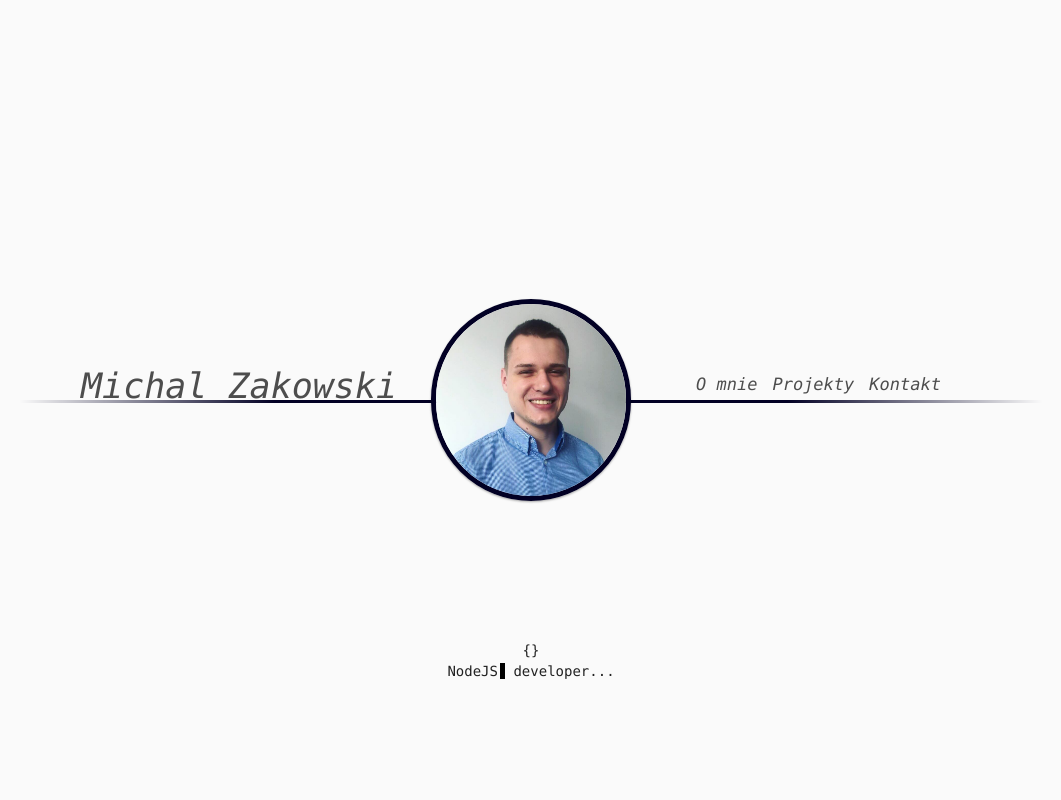
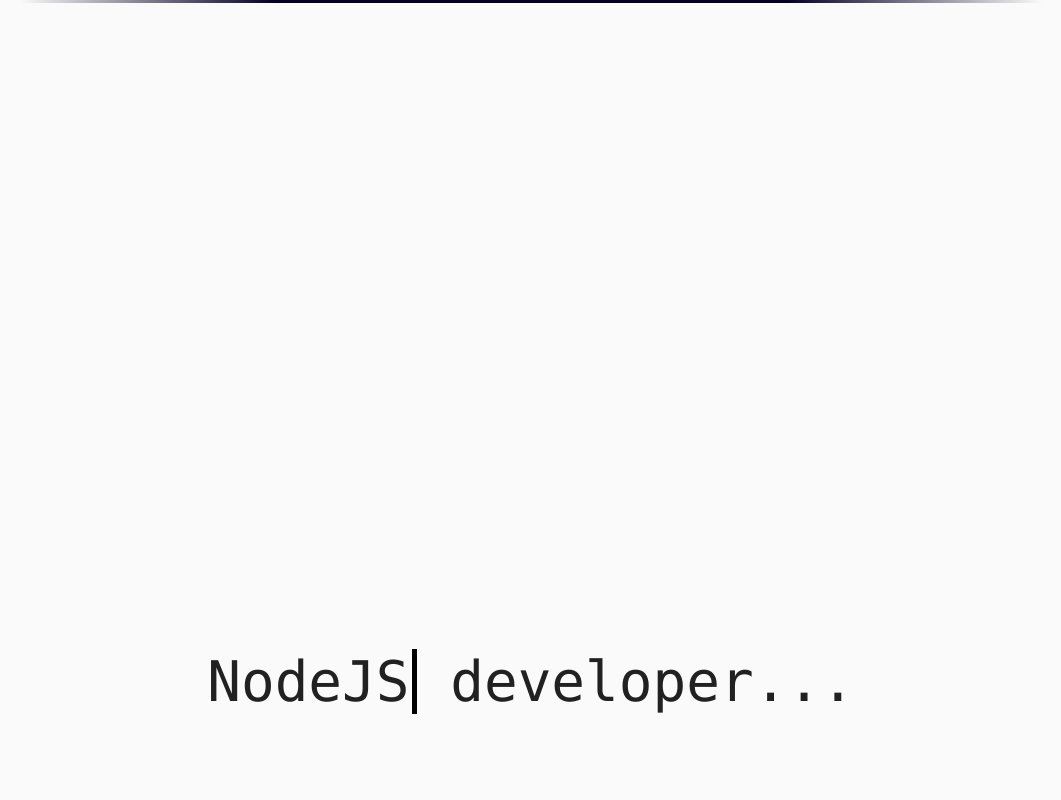
Before and after one commit to ckrewone/ckrewone.github.io, a Vue app: page / in a window 1280 px wide. Shown: the top 800 px of the page, without its empty margins (109-1170 px from the left). Built offline with nearby package versions, Linux system fonts and the light colour scheme.

Commit message:
fixed  nav bar

```diff
--- a/src/components/LiveCoding.vue
+++ b/src/components/LiveCoding.vue
@@ -1,7 +1,6 @@
 <template>
     <v-flex class="live-code">
-        {{this.styles}}
-        <v-flex :style="styles" >
+        <v-flex :style="style" class="code">
             {{text1}}<span :class="{
             'cursor': true,
             'cursor--invisible': this.cursor
@@ -25,10 +24,8 @@
   },
   computed: {
     ...mapGetters('style', ['pageY']),
-    styles () {
-      return {
-        marginLeft: this.pageY
-      }
+    style () {
+      return 'margin-left: ' + this.pageY * 4 + 'px'
     }
   },
   methods: {
--- a/src/components/Main.vue
+++ b/src/components/Main.vue
@@ -1,17 +1,17 @@
 <template>
     <v-layout class="base" @scroll="scroll">
-        <v-flex class="nav">
+        <v-flex class="nav" :style="navStyles">
 
-            <div class="name">Michal Zakowski</div>
+            <div :style="nameStyles" class="name">Michal Zakowski </div>
             <v-layout class="nav-list">
                 <button class="nav-item nav-item__1" v-scroll-to="'#about'">O mnie</button>
                 <button class="nav-item nav-item__2">Projekty</button>
                 <button class="nav-item nav-item__3">Kontakt</button>
             </v-layout>
-            <div class="line"></div>
-            <v-img :src="img" :width="200" class="logo card-1"></v-img>
+            <div :style="lineStyles" class="line"></div>
+            <v-img :style="logoStyles" :src="img" class="logo card-1"></v-img>
         </v-flex>
-        <LiveCoding :pageY="pageY"/>
+        <LiveCoding/>
         <v-flex href="#about" id="about" class="about"></v-flex>
     </v-layout>
 </template>
@@ -19,23 +19,52 @@
 <script>
 import img from '../assets/mike5.jpg'
 import LiveCoding from './LiveCoding'
-import { mapMutations } from 'vuex'
+import { mapMutations, mapGetters } from 'vuex'
 
 export default {
   name: 'Home',
   data () {
     return {
-      img,
-      pageY: 0
+      img
     }
   },
   components: {
     LiveCoding
   },
   computed: {
-    liveStyles () {
-      return {
-        marginLeft: this.testy
+    ...mapGetters('style', ['pageY']),
+    navStyles () {
+      if (this.pageY < 400) {
+        return 'margin-top: -' + this.pageY + 'px'
+      } else {
+        return 'margin-top: -400px'
+      }
+    },
+    nameStyles () {
+      if (this.pageY > 250) {
+        return 'opacity: ' + (350 - this.pageY) / 100
+      } else if (this.pageY < 250) {
+        return 'opacity: 1'
+      } else {
+        return 'opacity: 0'
+      }
+    },
+    logoStyles () {
+      if (this.pageY > 250) {
+        return 'margin-top: ' + ((350 - this.pageY) - 90) + 'px'
+      } else if (this.pageY < 250) {
+        return ''
+      } else {
+        return 'margin-top: -1500px'
+      }
+    },
+    lineStyles () {
+      if (this.pageY > 250) {
+        return 'background: #fff; height: ' + (100 - (350 - this.pageY)) + 'px ; margin-top: -' + (100 -(350 - this.pageY)) + 'px; border-bottom: #000 3.4px solid; opacity: ' + (1 - ((350 - this.pageY) / 100))
+      } else if (this.pageY < 350) {
+        return 'opacity: ' + (250 - this.pageY) / 100
+      } else {
+        return 'opacity: ' + (350 - this.pageY) / 100
       }
     }
   },
@@ -60,6 +89,7 @@
     }
 
     .nav {
+        z-index: 100;
         position: fixed;
     }
 
@@ -78,6 +108,7 @@
     .logo {
         top: 50vh;
         left: 50vw;
+        width: 200px;
         transform: translate(-50%, -50%);
         border: #020024 5px solid;
         border-radius: 200px;
--- a/src/store/modules/style.js
+++ b/src/store/modules/style.js
@@ -1,13 +1,18 @@
 const style = {
   state: {
-    pageY: 0
+    pageY: 0,
+    style: {
+      marginLeft: 0
+    }
   },
   getters: {
-    pageY: (state) => state.pageY
+    pageY: (state) => state.pageY,
+    style: (state) => state.style
   },
   mutations: {
     UPDATE_PAGE_Y (state, payload) {
       state.pageY = payload
+      state.style.marginLeft = payload
     }
   },
   actions: {
```
